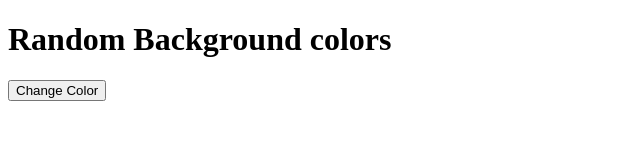
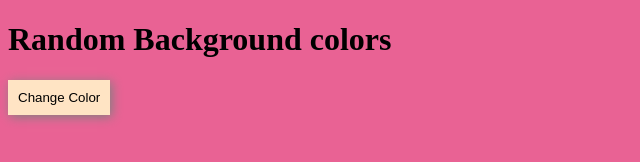
Before and after one commit to AsemDevs/The-Web-Developer-Bootcamp, a plain HTML site: page index.html in a window 1280 px wide. Both pictures are taken after a click on the button "Change Color". Shown: the whole page, without its empty margins (0-640 px from the left). Drawn offline with Linux system fonts and the light colour scheme.

Commit message:
Adding Functionality

```diff
--- a/index.html
+++ b/index.html
@@ -3,10 +3,11 @@
     <head>
         <title>Colored Background</title>
         <link rel="stylesheet" href="style.css">
-        <script src="js.js"></script>
     </head>
     <body>
         <h1>Random Background colors</h1>
         <button>Change Color</button>
+        <script src="js.js"></script>
+
     </body>
 </html>
--- a/js.js
+++ b/js.js
@@ -0,0 +1,10 @@
+var btn = document.querySelector("button");
+btn.addEventListener("click", function(){
+    document.body.style.background = randColor();
+  })
+
+function randColor(){
+    return '#' + (function co(lor){   return (lor +=
+    [0,1,2,3,4,5,6,7,8,9,'a','b','c','d','e','f'][Math.floor(Math.random()*16)])
+    && (lor.length == 6) ?  lor : co(lor); })('');
+}
--- a/style.css
+++ b/style.css
@@ -0,0 +1,6 @@
+button {
+    padding:10px;
+    background-color: bisque;
+    Border: none;
+    box-shadow: 2px 2px 10px gray;
+}
```
